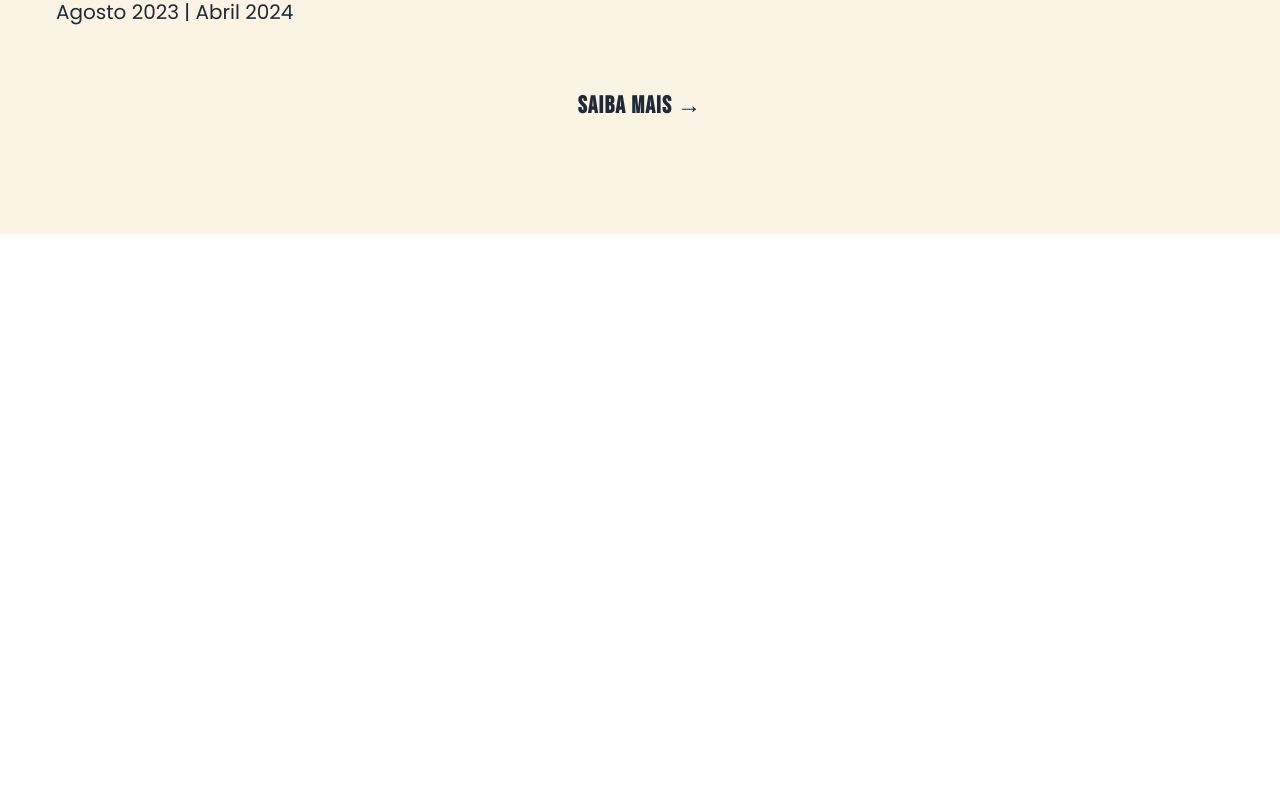
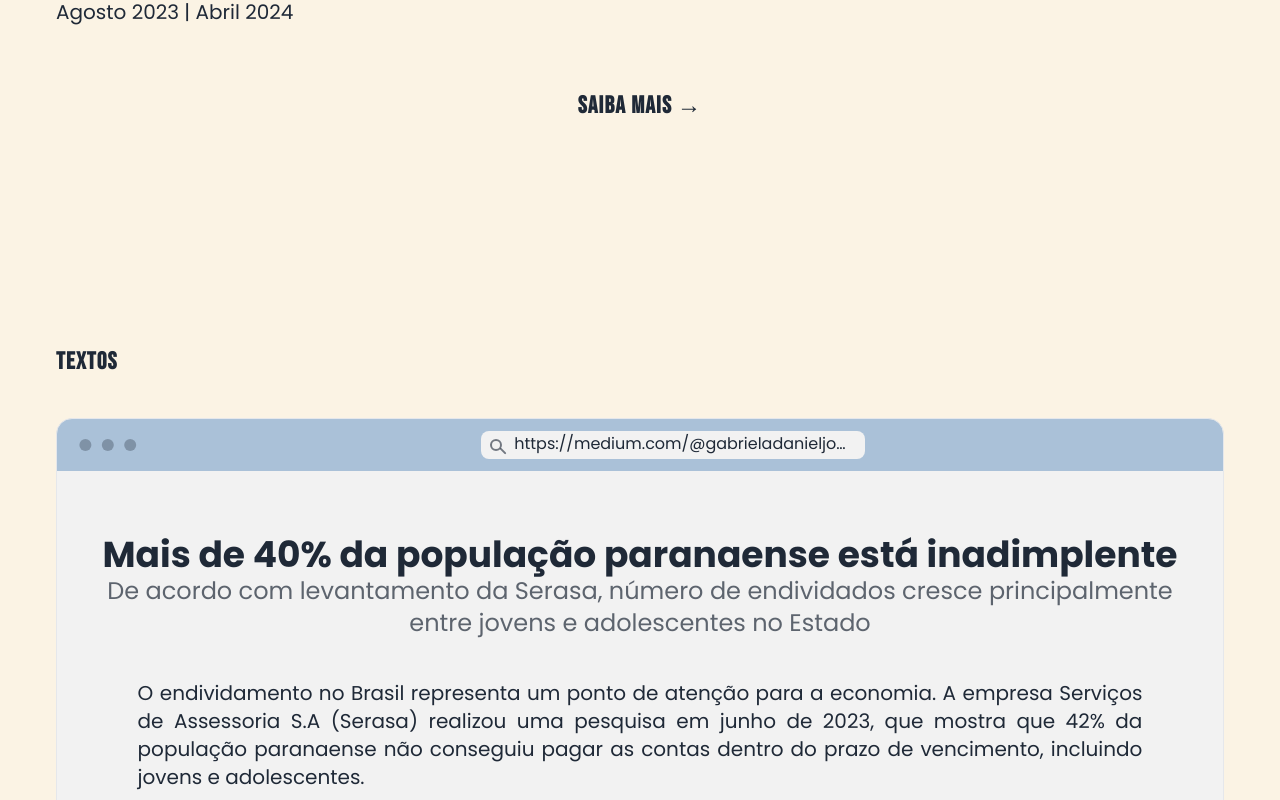
Before and after one commit to christianodavid/portfolio_jornalistico, a Next.js app: page / in a window 1280 px wide. Shown: the part 2000-2800 px from the top of the page. Before the commit the page ends 2234 px from the top, so only its background shows below. Built offline with nearby package versions, Linux system fonts and the light colour scheme; a web font is replaced by a local one.

Commit message:
feat: add TextsSection

```diff
--- a/src/app/page.tsx
+++ b/src/app/page.tsx
@@ -1,6 +1,7 @@
 import HeroSection from "@/components/pages/home/HeroSection";
 import AboutSection from "@/components/pages/home/AboutSection";
 import ExperienceSection from "@/components/pages/home/ExperienceSection";
+import TextsSection from "@/components/pages/home/TextsSection";
 
 export default function Home() {
   return (
@@ -9,6 +10,7 @@ export default function Home() {
         <HeroSection />
         <AboutSection />
         <ExperienceSection />
+        <TextsSection />
       </main>
     </>
   );
--- /dev/null
+++ b/src/components/pages/home/TextsSection.tsx
@@ -0,0 +1,15 @@
+import Section from "@/components/ui/Section";
+import SectionTitle from "@/components/ui/SectionTitle";
+import { textData } from "@/data/textData";
+import BrowserText from "@/components/ui/BrowserText";
+
+export default function TextsSection() {
+  return (
+    <Section id="projects">
+      <SectionTitle>Textos</SectionTitle>
+      {textData.map((text) => (
+        <BrowserText key={text.heading} textData={text} />
+      ))}
+    </Section>
+  );
+}
```
